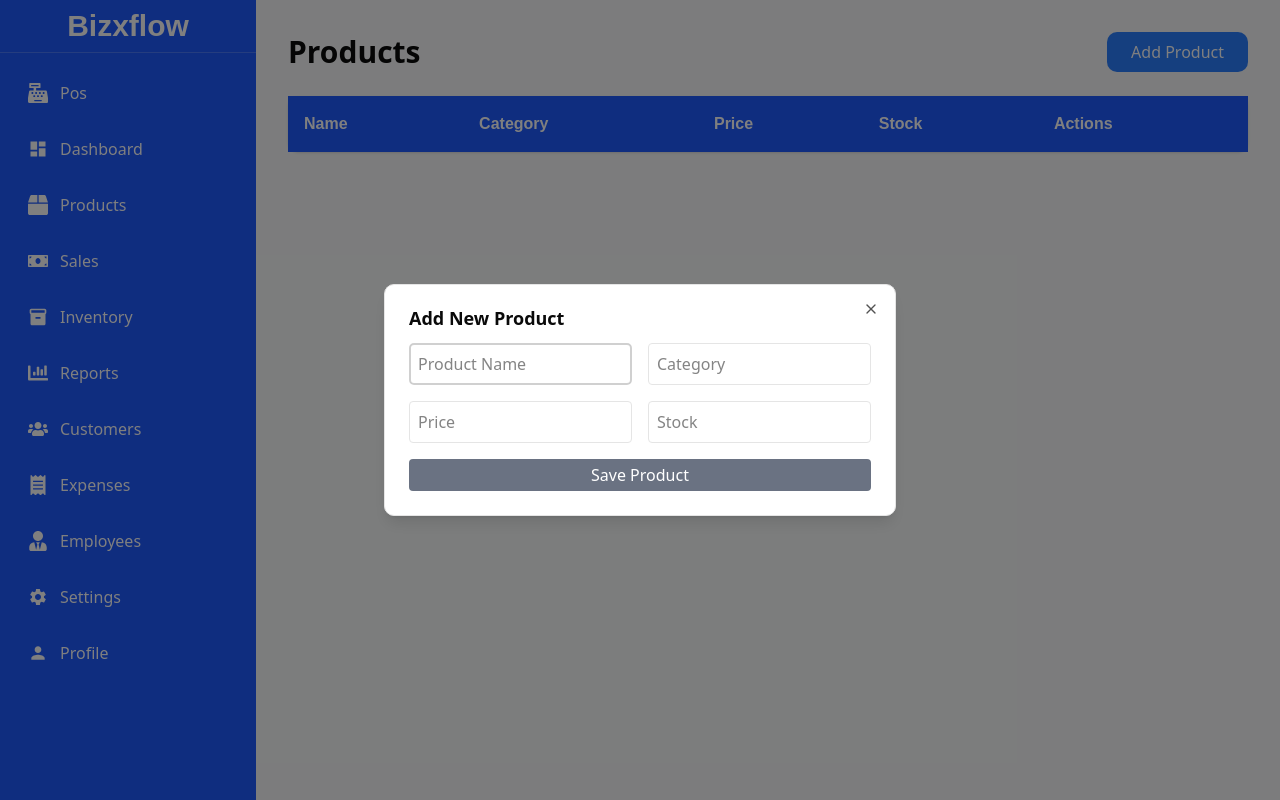
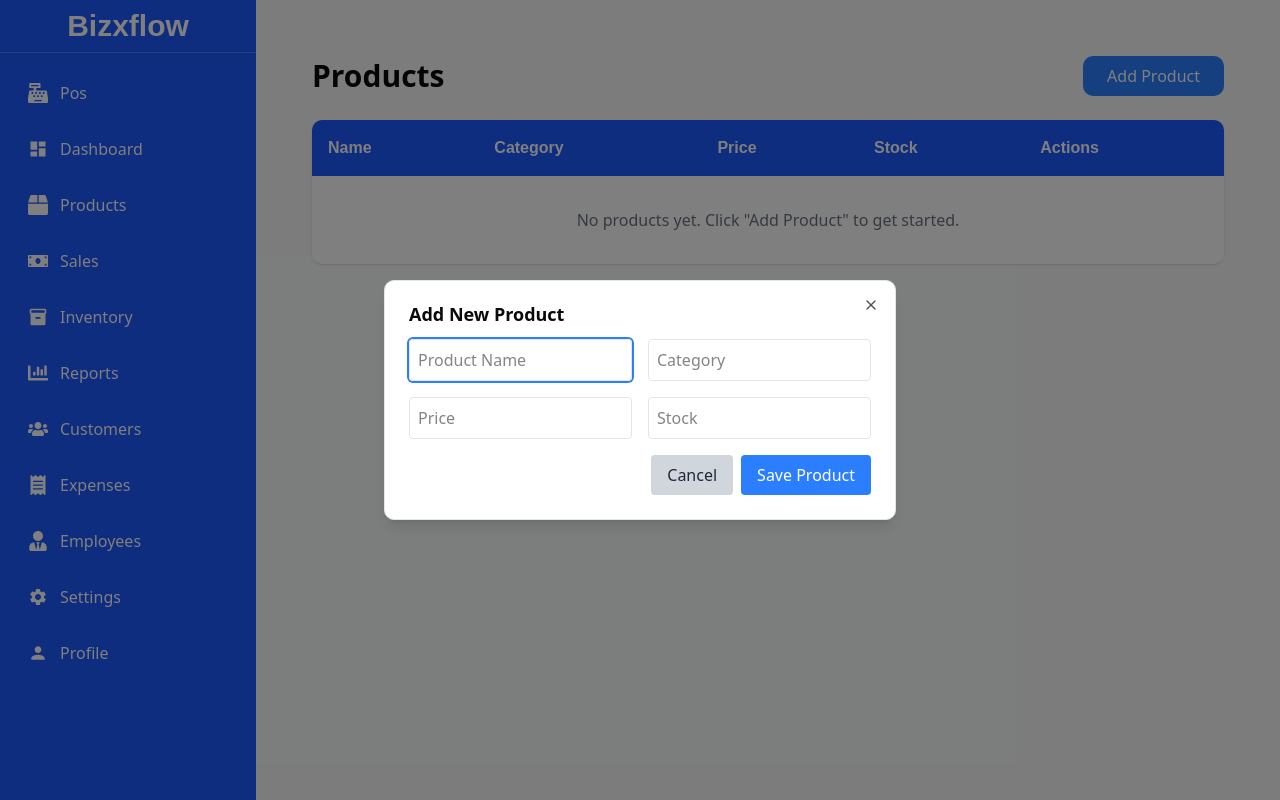
Before and after one commit to UzairBaluch/BizxFlow, a React (Vite) app: page /products in a window 1280 px wide. Both pictures are taken after a click on the button "Add Product". Built offline with nearby package versions, Linux system fonts and the light colour scheme.

Commit message:
Fix Edit Bug and Form Bug

```diff
--- a/src/pages/Products.jsx
+++ b/src/pages/Products.jsx
@@ -9,98 +9,130 @@ import {
 } from "../components/ui/dialog";
 
 function Products() {
-
-  const [name, setName] = useState();
-  const [category, setCategory] = useState();
-  const [price, setPrice] = useState();
-  const [stock, setStock] = useState();
-  const [showform, setShowform] = useState();
+  const [name, setName] = useState("");
+  const [category, setCategory] = useState("");
+  const [price, setPrice] = useState("");
+  const [stock, setStock] = useState("");
+  const [showform, setShowform] = useState(false);
   const [editingProduct, setEditingProduct] = useState(null);
   const [products, setProducts] = useState([]);
+
+  // Load products from localStorage on mount
   useEffect(() => {
-
     const saved = localStorage.getItem("products");
     if (saved) {
       setProducts(JSON.parse(saved));
     }
   }, []);
+
+  // Populate form when editing
   useEffect(() => {
     if (editingProduct) {
       setName(editingProduct.name);
       setCategory(editingProduct.category);
-      setPrice(editingProduct.price);
-      setStock(editingProduct.stock);
+      setPrice(editingProduct.price.toString());
+      setStock(editingProduct.stock.toString());
     }
   }, [editingProduct]);
+
   const addProduct = () => {
     let product = {
       id: Date.now(),
-      name: name,
-      category: category,
-      price: price,
-      stock: stock,
+      name: name.trim(),
+      category: category.trim(),
+      price: parseFloat(price),
+      stock: parseInt(stock),
     };
     const updatedProducts = [...products, product];
     localStorage.setItem("products", JSON.stringify(updatedProducts));
-    setProducts([...products, product]);
+    setProducts(updatedProducts);
+    clearForm();
+  };
+
+  const deleteProduct = (id) => {
+    if (window.confirm("Are you sure you want to delete this product?")) {
+      const updatedProducts = products.filter((product) => product.id !== id);
+      localStorage.setItem("products", JSON.stringify(updatedProducts));
+      setProducts(updatedProducts);
+    }
+  };
+
+  const clearForm = () => {
     setName("");
     setCategory("");
     setPrice("");
     setStock("");
+    setEditingProduct(null);
     setShowform(false);
-  };
-  const deleteProduct = (id) => {
-    const updatedProducts = products.filter((product) => product.id !== id);
-    localStorage.setItem("products", JSON.stringify(updatedProducts));
-    setProducts(updatedProducts);
   };
 
   const handleSave = () => {
+    // Validation
+    if (!name.trim() || !category.trim() || !price || !stock) {
+      alert("Please fill all fields");
+      return;
+    }
+
+    if (parseFloat(price) <= 0) {
+      alert("Price must be greater than 0");
+      return;
+    }
+
+    if (parseInt(stock) < 0) {
+      alert("Stock cannot be negative");
+      return;
+    }
+
     if (editingProduct) {
-
+      // Update existing product
       const updatedProducts = products.map((product) => {
         if (product.id === editingProduct.id) {
           return {
             ...product,
-            name,
-            category,
-            price,
-            stock,
+            name: name.trim(),
+            category: category.trim(),
+            price: parseFloat(price),
+            stock: parseInt(stock),
           };
         }
         return product;
       });
       localStorage.setItem("products", JSON.stringify(updatedProducts));
       setProducts(updatedProducts);
-      setEditingProduct(null);
-      setName("");
-      setCategory("");
-      setPrice("");
-      setStock("");
-      setShowform(false);
+      clearForm();
     } else {
-
+      // Add new product
       addProduct();
     }
   };
 
   return (
     <Layout>
-      <div className="p-">
+      <div className="p-6">
         {/* Header */}
         <div className="flex justify-between items-center mb-6">
           <h1 className="text-3xl font-bold">Products</h1>
 
-          <Dialog open={showform} onOpenChange={setShowform}>
+          <Dialog
+            open={showform}
+            onOpenChange={(open) => {
+              setShowform(open);
+              if (!open) {
+                clearForm();
+              }
+            }}
+          >
             <DialogTrigger asChild>
-              <button className="bg-blue-500 text-white px-6 py-2 rounded-lg cursor-pointer">
+              <button className="bg-blue-500 hover:bg-blue-600 text-white px-6 py-2 rounded-lg cursor-pointer transition-colors">
                 Add Product
               </button>
             </DialogTrigger>
 
             <DialogContent>
               <DialogHeader>
-                <DialogTitle>Add New Product</DialogTitle>
+                <DialogTitle>
+                  {editingProduct ? "Edit Product" : "Add New Product"}
+                </DialogTitle>
               </DialogHeader>
 
               <div className="grid grid-cols-2 gap-4">
@@ -108,48 +140,60 @@ function Products() {
                   value={name}
                   type="text"
                   placeholder="Product Name"
-                  className="border p-2 rounded"
+                  className="border p-2 rounded focus:outline-none focus:ring-2 focus:ring-blue-500"
                   onChange={(e) => setName(e.target.value)}
                 />
                 <input
                   value={category}
                   type="text"
                   placeholder="Category"
-                  className="border p-2 rounded"
+                  className="border p-2 rounded focus:outline-none focus:ring-2 focus:ring-blue-500"
                   onChange={(e) => setCategory(e.target.value)}
                 />
                 <input
                   value={price}
                   type="number"
+                  step="0.01"
+                  min="0"
                   placeholder="Price"
-                  className="border p-2 rounded"
+                  className="border p-2 rounded focus:outline-none focus:ring-2 focus:ring-blue-500"
                   onChange={(e) => setPrice(e.target.value)}
                 />
                 <input
                   value={stock}
                   type="number"
+                  min="0"
                   placeholder="Stock"
-                  className="border p-2 rounded"
+                  className="border p-2 rounded focus:outline-none focus:ring-2 focus:ring-blue-500"
                   onChange={(e) => setStock(e.target.value)}
                 />
               </div>
+
+              <div className="flex gap-2 justify-end">
                 <button
-                className="bg-gray-500 text-white px-4 py-1 rounded cursor-pointer"
+                  className="bg-gray-300 hover:bg-gray-400 text-gray-800 px-4 py-2 rounded cursor-pointer transition-colors"
+                  onClick={() => clearForm()}
+                >
+                  Cancel
+                </button>
+                <button
+                  className="bg-blue-500 hover:bg-blue-600 text-white px-4 py-2 rounded cursor-pointer transition-colors"
                   onClick={handleSave}
                 >
                   {editingProduct ? "Update Product" : "Save Product"}
                 </button>
+              </div>
             </DialogContent>
           </Dialog>
         </div>
 
         {/* Table */}
-        <div className="bg-white rounded-lg shadow">
+        <div className="bg-white rounded-lg shadow overflow-hidden">
           <table className="w-full">
             <thead
               className="bg-gray-100 text-white"
               style={{
-                backgroundColor: "#1e5aff ",
+                backgroundColor: "#1e5aff",
                 fontFamily: "PolySans-neutral, sans-serif",
               }}
             >
@@ -162,15 +206,34 @@ function Products() {
               </tr>
             </thead>
             <tbody>
-              {products.map((product) => (
-                <tr key={product.id}>
+              {products.length === 0 ? (
+                <tr>
+                  <td colSpan="5" className="p-8 text-center text-gray-500">
+                    No products yet. Click "Add Product" to get started.
+                  </td>
+                </tr>
+              ) : (
+                products.map((product) => (
+                  <tr key={product.id} className="border-b hover:bg-gray-50">
                     <td className="p-4">{product.name}</td>
                     <td className="p-4">{product.category}</td>
-                  <td className="p-4">OMR {product.price}</td>
-                  <td className="p-4">{product.stock}</td>
+                    <td className="p-4">OMR {product.price.toFixed(2)}</td>
+                    <td className="p-4">
+                      <span
+                        className={`${
+                          product.stock === 0
+                            ? "text-red-500 font-semibold"
+                            : product.stock < 10
+                            ? "text-orange-500"
+                            : ""
+                        }`}
+                      >
+                        {product.stock}
+                      </span>
+                    </td>
                     <td className="p-4 flex gap-2">
                       <button
-                      className="bg-gray-500 text-white px-4 py-1 rounded cursor-pointer"
+                        className="bg-blue-500 hover:bg-blue-600 text-white px-4 py-1 rounded cursor-pointer transition-colors"
                         onClick={() => {
                           setEditingProduct(product);
                           setShowform(true);
@@ -179,18 +242,18 @@ function Products() {
                         Edit
                       </button>
                       <button
-                      className="bg-gray-500 text-white px-4 py-1 rounded cursor-pointer "
+                        className="bg-red-500 hover:bg-red-600 text-white px-4 py-1 rounded cursor-pointer transition-colors"
                         onClick={() => deleteProduct(product.id)}
                       >
                         Delete
                       </button>
                     </td>
                   </tr>
-              ))}
+                ))
+              )}
             </tbody>
           </table>
         </div>
-
       </div>
     </Layout>
   );
```
Lines whose indentation alone changed are shown as unchanged.
